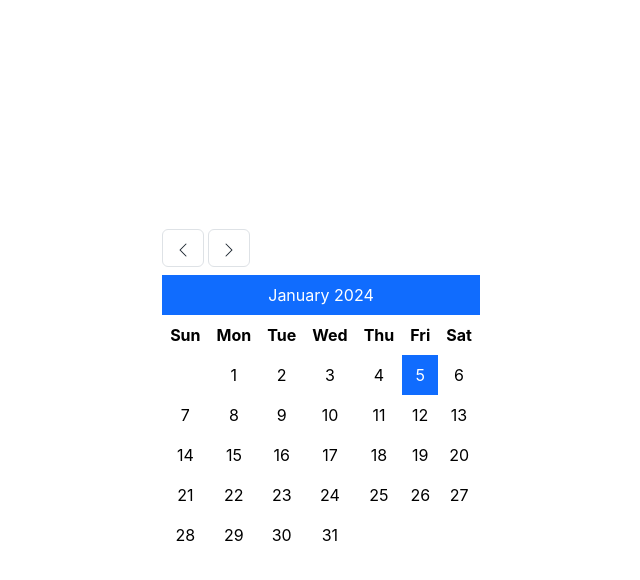
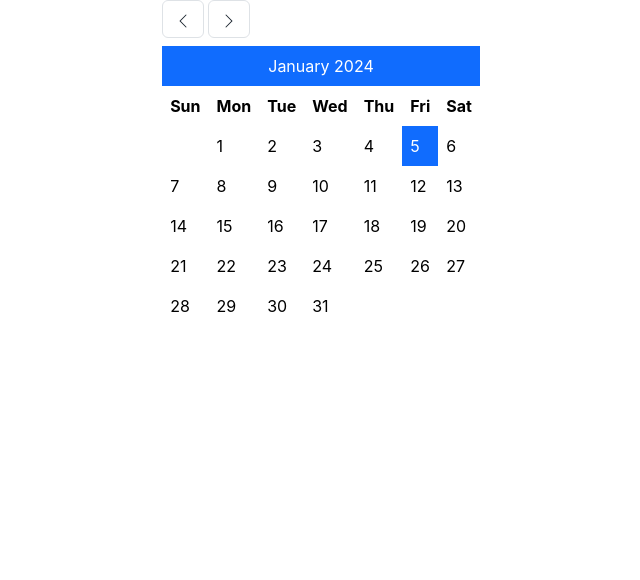
Before and after one commit to kenedyolisi/calendar-pwa, a React (Vite) app: page / in a window 1280 px wide. Shown: the top 580 px of the page, without its empty margins (319-959 px from the left). Built offline with nearby package versions, Linux system fonts and the light colour scheme.

Commit message:
refactor: update app.scss

```diff
--- a/src/styles/app.scss
+++ b/src/styles/app.scss
@@ -1,26 +1,3 @@
-main {
-  display: flex;
-  flex-direction: column;
-  place-items: center;
-  max-width: 1280px;
-  max-height: 100vh;
-  padding: 2rem;
-  margin: 0 auto;
-  text-align: center;
-}
-
-.calendar {
-  &-month {
-    font-size: 20px;
-    text-transform: capitalize;
-  }
-
-  &-days {
-
-    text-transform: capitalize;
-  }
-}
-
 :root {
   font-family: Inter, system-ui, Avenir, Helvetica, Arial, sans-serif;
   font-weight: 400;
@@ -33,20 +10,21 @@ main {
   text-rendering: optimizeLegibility;
   -webkit-font-smoothing: antialiased;
   -moz-osx-font-smoothing: grayscale;
+
+  @media (prefers-color-scheme: light) {
+    color: #213547;
+    background-color: #ffffff;
+  }
 }
 
 body {
-  display: flex;
-  place-items: center;
-  min-width: 320px;
-  min-height: 100vh;
   padding: 0;
   margin: 0;
 }
 
-@media (prefers-color-scheme: light) {
-  :root {
-    color: #213547;
-    background-color: #ffffff;
-  }
+main {
+  display: flex;
+  flex-direction: column;
+  place-items: center;
+  min-height: 100vh;
 }
```
